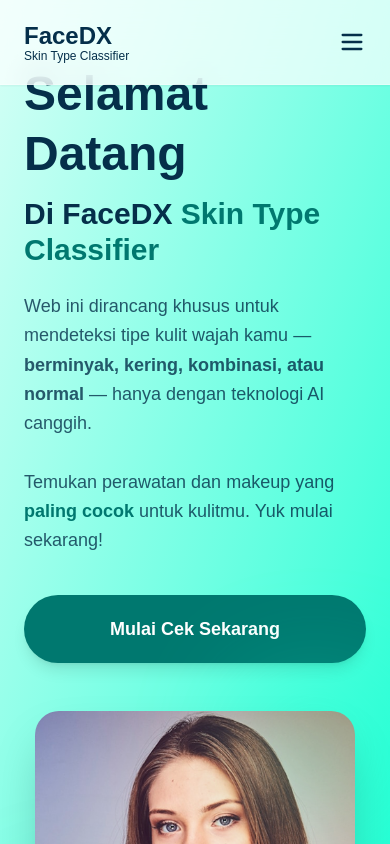
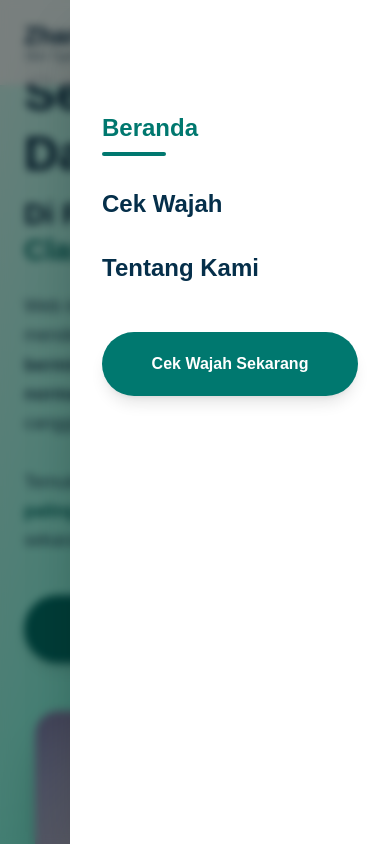
Before and after one commit to zharq03/skin-type-classifier, a React (Create React App) app in the folder frontend/: page / in a window 390 px wide. Both pictures are taken after a click on the button "Toggle menu". Shown: the top 844 px of the page. Built offline with nearby package versions, Linux system fonts and the light colour scheme.

Commit message:
Update header mobile

```diff
--- a/frontend/src/components/Header.jsx
+++ b/frontend/src/components/Header.jsx
@@ -1,78 +1,144 @@
-import React from 'react';
+import React, { useState } from 'react';
 import { Link, useLocation } from 'react-router-dom';
 
 function Header() {
+  const [isOpen, setIsOpen] = useState(false);
   const location = useLocation();
 
-  // Helper untuk cek halaman aktif
   const isActive = (path) => location.pathname === path;
 
+  const navItems = [
+    { to: '/', label: 'Beranda' },
+    { to: '/cek-wajah', label: 'Cek Wajah' },
+    { to: '/tentang-kami', label: 'Tentang Kami' },
+  ];
+
   return (
+    <>
       <header className="fixed top-0 left-0 right-0 z-50">
-      {/* Backdrop blur + transparan */}
         <div className="bg-white/70 backdrop-blur-lg border-b border-white/30 shadow-sm">
           <div className="max-w-7xl mx-auto px-6 py-5">
             <nav className="flex justify-between items-center">
 
-            {/* Logo / Brand */}
+              {/* Logo */}
               <Link to="/" className="flex items-center space-x-3 group">
-
                 <div>
                   <h1 className="font-poppins text-2xl font-bold text-primary-900">
-                  FaceDX
+                    Zharq
                   </h1>
-                <p className="font-poppins text-xs text-primary-900 -mt-1">
+                  <p className="font-poppins text-xs text-primary-900/70 -mt-1">
                     Skin Type Classifier
                   </p>
                 </div>
               </Link>
 
-            {/* Nav Links */}
+              {/* Desktop Menu */}
               <div className="hidden md:flex items-center space-x-10">
-              {[
-                { to: '/', label: 'Beranda' },
-                { to: '/cek-wajah', label: 'Cek Wajah' },
-                { to: '/tentang-kami', label: 'Tentang Kami' },
-              ].map((item) => (
+                {navItems.map((item) => (
                   <Link
                     key={item.to}
                     to={item.to}
                     className="relative font-poppins text-primary-900 font-bold text-lg transition-all duration-300 hover:text-primary-600"
                   >
                     {item.label}
-
-                  {/* Indicator aktif  */}
                     {isActive(item.to) && (
-                    <span className="absolute -bottom-2 left-0 right-0 h-1 bg-primary-600 rounded-full animate-pulse"></span>
+                      <span className="absolute -bottom-2 left-0 right-0 h-1 bg-primary-600 rounded-full"></span>
                     )}
-
-                  {/* Hover underline effect */}
-                  <span className="absolute inset-x-0 -bottom-1 h-0.5 bg-primary-600 scale-x-0 origin-left transition-transform duration-300 group-hover:scale-x-100"></span>
+                    <span className="absolute inset-x-0 -bottom-1 h-0.5 bg-primary-600 scale-x-0 origin-left transition-transform duration-300 hover:scale-x-100"></span>
                   </Link>
                 ))}
               </div>
 
-            {/* Mobile menu button  */}
-            <button className="md:hidden text-primary-900">
-              <svg className="w-7 h-7" fill="none" stroke="currentColor" viewBox="0 0 24 24">
-                <path strokeLinecap="round" strokeLinejoin="round" strokeWidth={2} d="M4 6h16M4 12h16M4 18h16" />
-              </svg>
+              {/* Mobile Burger Button */}
+              <button
+                onClick={() => setIsOpen(!isOpen)}
+                className="md:hidden relative z-50 w-10 h-10 flex items-center justify-center"
+                aria-label="Toggle menu"
+              >
+                <span className="relative w-6 h-6">
+                  <span
+                    className={`absolute block w-full h-0.5 bg-primary-900 rounded-full transition-all duration-300 ${
+                      isOpen
+                        ? 'top-3 rotate-45'
+                        : 'top-1'
+                    }`}
+                  />
+                  <span
+                    className={`absolute block w-full h-0.5 bg-primary-900 rounded-full transition-all duration-300 top-3 ${
+                      isOpen ? 'opacity-0' : 'opacity-100'
+                    }`}
+                  />
+                  <span
+                    className={`absolute block w-full h-0.5 bg-primary-900 rounded-full transition-all duration-300 ${
+                      isOpen
+                        ? 'top-3 -rotate-45'
+                        : 'top-5'
+                    }`}
+                  />
+                </span>
               </button>
             </nav>
           </div>
         </div>
 
+        {/* Mobile Menu Overlay */}
+        <div
+          className={`fixed inset-0 bg-black/50 backdrop-blur-sm transition-opacity duration-300 md:hidden ${
+            isOpen ? 'opacity-100 pointer-events-auto' : 'opacity-0 pointer-events-none'
+          }`}
+          onClick={() => setIsOpen(false)}
+        />
+
+        {/* Mobile Menu Panel */}
+        <div
+          className={`fixed top-0 right-0 h-full w-80 max-w-full bg-white shadow-2xl transform transition-transform duration-500 ease-out md:hidden ${
+            isOpen ? 'translate-x-0' : 'translate-x-full'
+          }`}
+        >
+          <div className="pt-28 px-8 pb-10">
+            <div className="space-y-8">
+              {navItems.map((item) => (
+                <Link
+                  key={item.to}
+                  to={item.to}
+                  onClick={() => setIsOpen(false)}
+                  className={`block font-poppins text-2xl font-bold transition-all duration-300 ${
+                    isActive(item.to)
+                      ? 'text-primary-600'
+                      : 'text-primary-900 hover:text-primary-600'
+                  }`}
+                >
+                  {item.label}
+                  {isActive(item.to) && (
+                    <span className="block w-16 h-1 bg-primary-600 rounded-full mt-2"></span>
+                  )}
+                </Link>
+              ))}
+            </div>
+
+            {/* Optional: CTA di mobile menu */}
+            <div className="mt-12">
+              <Link
+                to="/cek-wajah"
+                onClick={() => setIsOpen(false)}
+                className="block w-full text-center bg-primary-600 hover:bg-primary-500 text-white font-poppins font-bold py-5 rounded-full shadow-lg transform hover:scale-105 transition-all duration-300"
+              >
+                Cek Wajah Sekarang
+              </Link>
+            </div>
+          </div>
+        </div>
+      </header>
+
+      {/* Scroll effect (opsional) */}
       <style jsx>{`
-        header {
-          transition: all 0.4s ease;
-        }
         header.scrolled {
           background: rgba(255, 255, 255, 0.95);
           backdrop-filter: blur(12px);
           box-shadow: 0 8px 32px rgba(0, 0, 0, 0.1);
         }
       `}</style>
-    </header>
+    </>
   );
 }
 
```
Lines whose indentation alone changed are shown as unchanged.
